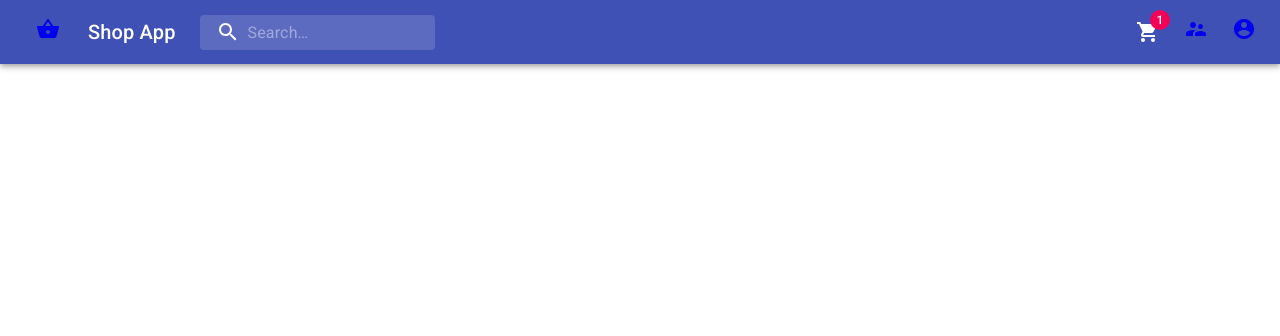
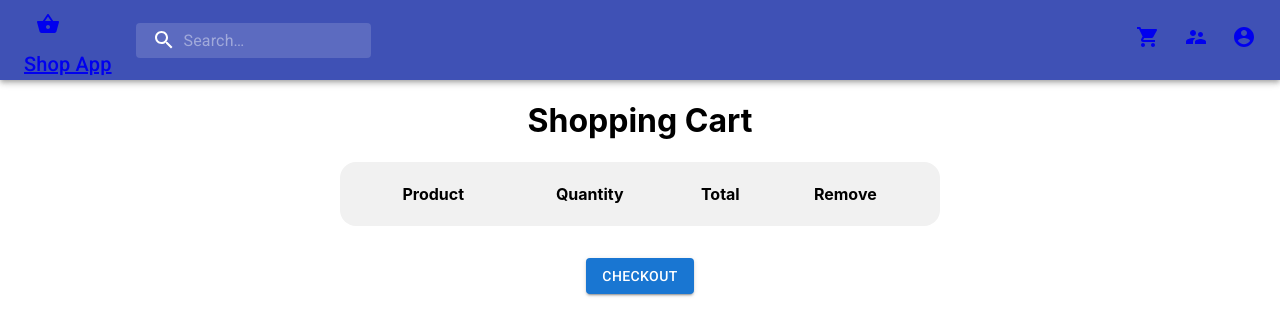
Before and after one commit to manhtran1611/ShopApp, a React (Create React App) app: page /cart in a window 1280 px wide. Shown: the top 336 px of the page. Built offline with nearby package versions, Linux system fonts and the light colour scheme.

Commit message:
Added cart function, frontend only

```diff
--- /dev/null
+++ b/src/components/Cart/index.tsx
@@ -0,0 +1,136 @@
+import React from "react";
+import { RouteComponentProps } from "react-router";
+import { useAppDispatch, useAppSelector } from "../../redux/hooks";
+import {
+  checkout,
+  getTotalPrice,
+  removeFromCart,
+  updateQuantity,
+} from "../../redux/cartSlice";
+
+// * MATERIAL UI
+import { makeStyles, Theme, createStyles } from "@material-ui/core";
+import DeleteIcon from "@mui/icons-material/Delete";
+import Button from "@mui/material/Button";
+
+export const useStyles = makeStyles((theme: Theme) =>
+  createStyles({
+    page: {
+      display: "flex",
+      flexDirection: "column",
+      alignItems: "center",
+      justifyContent: "center",
+    },
+    table: {
+      width: "600px",
+      backgroundColor: "#f1f1f1",
+      margin: "0 auto",
+      borderRadius: "1em",
+      padding: "1em",
+      borderSpacing: "5px",
+      marginBottom: "2em",
+      "& tbody, & td": {
+        padding: "0.5em",
+        backgroundColor: "white",
+      },
+      "& tfoot, & td": {
+        fontWeight: "bold",
+      },
+    },
+    total: { color: "green" },
+    button: {
+      border: "none",
+      fontSize: "24px",
+      padding: "1em",
+    },
+    form: {
+      display: "flex",
+      alignItems: "center",
+    },
+    input: { fontSize: "1em", width: "3em" },
+    errorBox: { color: "red" },
+  })
+);
+
+export const Cart = (props: RouteComponentProps) => {
+  const classes = useStyles();
+  const dispatch = useAppDispatch();
+  const cart = useAppSelector((state) => state.cartReducer.items);
+  console.log(cart);
+  const products = useAppSelector((state) => state.productsReducer.entities);
+  const totalPrice = useAppSelector(getTotalPrice);
+  const checkoutState = useAppSelector(
+    (state) => state.cartReducer.checkoutState
+  );
+  console.log(checkoutState);
+  function onQuantityChange(e: React.FocusEvent<HTMLInputElement>, id: string) {
+    const quantity = Number(e.target.value) || 0;
+    dispatch(updateQuantity({ id, quantity }));
+  }
+
+  function onCheckout(e: React.FormEvent<HTMLFormElement>) {
+    e.preventDefault();
+    dispatch(checkout());
+  }
+
+  return (
+    <main className={classes.page}>
+      <h1>Shopping Cart</h1>
+      <table className={classes.table}>
+        <thead>
+          <tr>
+            <th>Product</th>
+            <th>Quantity</th>
+            <th>Total</th>
+            <th>Remove</th>
+          </tr>
+        </thead>
+        <tbody>
+          {Object.entries(cart).map(([id, quantity]) => (
+            <tr>
+              <td>{products[id]?.name} </td>
+              <td>
+                <input
+                  type="number"
+                  min="0"
+                  max={products[id]?.quantity}
+                  className={classes.input}
+                  defaultValue={quantity}
+                  onBlur={(e) => onQuantityChange(e, id)}
+                />
+              </td>
+              <td>${products[id]?.price} </td>
+              <td>
+                <button
+                  aria-label={`Remove ${products[id]?.name}  from Shopping Cart`}
+                  onClick={() => dispatch(removeFromCart(id))}
+                >
+                  <DeleteIcon />
+                </button>
+              </td>
+            </tr>
+          ))}
+        </tbody>
+        {!cart && (
+          <tfoot>
+            <tr>
+              <td>Total</td>
+              <td></td>
+              <td className={classes.total}>${totalPrice}</td>
+              <td></td>
+            </tr>
+          </tfoot>
+        )}
+      </table>
+      <form onSubmit={onCheckout}>
+        {cart === {} || checkoutState === "pending" ? (
+          <Button disabled>Checkout</Button>
+        ) : (
+          <Button type="submit" variant="contained">
+            Checkout
+          </Button>
+        )}
+      </form>
+    </main>
+  );
+};
--- a/src/components/Navbar/index.tsx
+++ b/src/components/Navbar/index.tsx
@@ -1,13 +1,9 @@
 import React from "react";
 import { Link } from "react-router-dom";
-
+// * REDUX
+import { getMemorizedNumItems } from "../../redux/cartSlice";
+import { useAppSelector } from "../../redux/hooks";
 //  * MATERIAL UI
-import {
-  alpha,
-  makeStyles,
-  Theme,
-  createStyles,
-} from "@material-ui/core/styles";
 import AppBar from "@material-ui/core/AppBar";
 import Toolbar from "@material-ui/core/Toolbar";
 import IconButton from "@material-ui/core/IconButton";
@@ -20,8 +16,14 @@ import MoreIcon from "@material-ui/icons/MoreVert";
 import ShoppingBasketIcon from "@material-ui/icons/ShoppingBasket";
 import ShoppingCartIcon from "@material-ui/icons/ShoppingCart";
 import SupervisorAccountIcon from "@material-ui/icons/SupervisorAccount";
+import {
+  alpha,
+  makeStyles,
+  Theme,
+  createStyles,
+} from "@material-ui/core/styles";
 
-const useStyles = makeStyles((theme: Theme) =>
+export const useStyles = makeStyles((theme: Theme) =>
   createStyles({
     grow: {
       flexGrow: 1,
@@ -91,19 +93,24 @@ const useStyles = makeStyles((theme: Theme) =>
 
 export default function PrimarySearchAppBar() {
   const classes = useStyles();
-
+  const numItems = useAppSelector(getMemorizedNumItems);
   return (
     <div className={classes.grow}>
       <AppBar position="static">
         <Toolbar>
+          <Link to="/" color="inherit">
             <IconButton className={classes.menuButton} color="inherit">
-            <a href="/">
               <ShoppingBasketIcon />
-            </a>
             </IconButton>
-          <Typography className={classes.title} variant="h6" noWrap>
+            <Typography
+              component="span"
+              className={classes.title}
+              variant="h6"
+              noWrap
+            >
               Shop App
             </Typography>
+          </Link>
           <div className={classes.search}>
             <div className={classes.searchIcon}>
               <SearchIcon />
@@ -114,16 +121,17 @@ export default function PrimarySearchAppBar() {
                 root: classes.inputRoot,
                 input: classes.inputInput,
               }}
-              inputProps={{ "aria-label": "search" }}
             />
           </div>
           <div className={classes.grow} />
           <div className={classes.sectionDesktop}>
+            <Link to="/cart" color="inherit">
               <IconButton color="inherit">
-              <Badge badgeContent={1} color="secondary">
+                <Badge badgeContent={numItems} color="secondary">
                   <ShoppingCartIcon />
                 </Badge>
               </IconButton>
+            </Link>
             <IconButton color="inherit">
               <Link to="/user/register">
                 <SupervisorAccountIcon />
--- a/src/components/ProductList/SingleProductPage/index.tsx
+++ b/src/components/ProductList/SingleProductPage/index.tsx
@@ -113,9 +113,9 @@ export const SingleProductPage: React.FC<Props> = ({ match }: Props) => {
   // console.log(product);
 
   const reviews = useAppSelector(selectAllReviews);
-  console.log(reviews);
+  // console.log(reviews);
   const reviewStatus = useAppSelector((state) => state.reviewReducer.status);
-  console.log(reviewStatus);
+  // console.log(reviewStatus);
 
   useEffect(() => {
     dispatch(fetchProductById(productId));
@@ -140,11 +140,11 @@ export const SingleProductPage: React.FC<Props> = ({ match }: Props) => {
         <img src={product.image} alt={product.name} />
       </div>
       <article className={classes.text}>
-        <Typography className={classes.title}>
+        <Typography component={"span"} className={classes.title}>
           <div>{product.name}</div>
           <div className={classes.price}>{product.price}$</div>
         </Typography>
-        <Typography className={classes.description}>
+        <Typography component={"span"} className={classes.description}>
           {product.description} Lorem ipsum dolor, sit amet consectetur
           adipisicing elit. At commodi soluta earum ad, repudiandae accusantium
           pariatur aliquam ullam, repellat velit eaque voluptatem dignissimos
@@ -168,7 +168,7 @@ export const SingleProductPage: React.FC<Props> = ({ match }: Props) => {
           {reviews ? (
             reviews.map((review: Review) => {
               return (
-                <div className={classes.review}>
+                <div key={review._id} className={classes.review}>
                   <Typography>{review.user.username}</Typography>
                   <Typography>{review.text}</Typography>
                   <Typography>{review.date}</Typography>
@@ -176,7 +176,7 @@ export const SingleProductPage: React.FC<Props> = ({ match }: Props) => {
               );
             })
           ) : (
-            <Typography>No reviews yet</Typography>
+            <Typography component={"span"}>No reviews yet</Typography>
           )}
         </div>
       </article>
--- a/src/components/ProductList/index.tsx
+++ b/src/components/ProductList/index.tsx
@@ -6,7 +6,7 @@ import { Link } from "react-router-dom";
 //  * Redux
 import { fetchProducts, selectAllProducts } from "../../redux/productsSlice";
 import { useAppDispatch, useAppSelector } from "../../redux/hooks";
-
+import { addToCart } from "../../redux/cartSlice";
 //  * MATERIAL UI
 import CardContent from "@material-ui/core/CardContent";
 import Typography from "@material-ui/core/Typography";
@@ -59,7 +59,7 @@ export const ProductsList = () => {
       <div className={classes.container}>
         {products.map((product: Product) => {
           return (
-            <div>
+            <div key={product._id}>
               <Card className={classes.root}>
                 <CardActionArea>
                   <CardMedia
@@ -68,21 +68,25 @@ export const ProductsList = () => {
                     title={product.name}
                   />
                   <CardContent>
-                    <Typography className={classes.title}>
-                      <p>{product.name}</p>
+                    <Typography component={"span"} className={classes.title}>
+                      <div>{product.name}</div>
                     </Typography>
                     <Typography
+                      component={"span"}
                       variant="body2"
                       color="textSecondary"
-                      component="p"
                     >
-                      <p>Price: {product.price}$</p>
-                      <p>Quantity: {product.quantity}</p>
+                      <div>Price: {product.price}$</div>
+                      <div>Quantity: {product.quantity}</div>
                     </Typography>
                   </CardContent>
                 </CardActionArea>
                 <CardActions>
-                  <Button size="small" color="primary">
+                  <Button
+                    size="small"
+                    color="primary"
+                    onClick={() => dispatch(addToCart(product._id))}
+                  >
                     Add to Cart
                   </Button>
                   <Link
--- a/src/interface/index.ts
+++ b/src/interface/index.ts
@@ -27,3 +27,7 @@ export interface OutputUser {
   _id: string;
   name: string;
 }
+
+export interface CartItems {
+  [itemId: string]: number;
+}
--- a/src/page/HomePage.tsx
+++ b/src/page/HomePage.tsx
@@ -4,9 +4,8 @@ import Navbar from "../components/Navbar";
 import { ProductsList } from "../components/ProductList";
 import { Product } from "./product";
 import { User } from "./user/User";
-
-export const HomePage: React.FC = (): JSX.Element => {
-  return (
+import { CartRoute } from "./cart";
+export const HomePage: React.FC = (): JSX.Element => (
   <div>
     <Navbar />
     <div>
@@ -14,8 +13,8 @@ export const HomePage: React.FC = (): JSX.Element => {
         <Route exact path="/" component={ProductsList} />
         <Route path="/user" render={(props) => <User {...props} />} />
         <Route path="/products" component={Product} />
+        <Route path="/cart" render={(props) => <CartRoute {...props} />} />
       </Switch>
     </div>
   </div>
 );
-};
--- /dev/null
+++ b/src/page/cart/index.tsx
@@ -0,0 +1,12 @@
+import React from "react";
+import { Route, RouteComponentProps, Switch } from "react-router-dom";
+import { Cart } from "../../components/Cart";
+export const CartRoute = (props: RouteComponentProps) => {
+  return (
+    <div>
+      <Switch>
+        <Route path="/cart" render={(props) => <Cart {...props} />} />
+      </Switch>
+    </div>
+  );
+};
--- /dev/null
+++ b/src/redux/cartSlice.ts
@@ -0,0 +1,93 @@
+import {
+  createAsyncThunk,
+  createSelector,
+  createSlice,
+  PayloadAction,
+} from "@reduxjs/toolkit";
+import { CartItems } from "../interface";
+import { RootState } from "./rootReducer";
+import { AppDispatch } from "./store";
+import ProductDataService from "../services/index";
+
+export interface CartState {
+  items: { [itemId: string]: number };
+  checkoutState: "idle" | "pending" | "error";
+  errorMessage: string;
+}
+
+const initialState: CartState = {
+  items: {},
+  checkoutState: "idle",
+  errorMessage: "",
+};
+
+export const getMemorizedNumItems = createSelector(
+  (state: RootState) => state.cartReducer.items,
+  (items) => {
+    console.log("calling get cart");
+    let numItems = 0;
+    for (let id in items) {
+      numItems += items[id];
+    }
+    return numItems;
+  }
+);
+
+export const getTotalPrice = createSelector(
+  (state: RootState) => state.cartReducer.items,
+  (state: RootState) => state.productsReducer.entities,
+  (items, products) => {
+    let total = 0;
+    for (let id in items) {
+      total += (products[id]?.price as number) * items[id];
+    }
+    return total;
+  }
+);
+
+const cartSlice = createSlice({
+  name: "cart",
+  initialState,
+  reducers: {
+    addToCart(state, action: PayloadAction<string>) {
+      const id = action.payload;
+      if (state.items[id]) {
+        state.items[id]++;
+      } else {
+        state.items[id] = 1;
+      }
+    },
+    removeFromCart(state, action: PayloadAction<string>) {
+      delete state.items[action.payload];
+    },
+    updateQuantity(
+      state,
+      action: PayloadAction<{ id: string; quantity: number }>
+    ) {
+      const { id, quantity } = action.payload;
+      state.items[id] = quantity;
+    },
+  },
+  extraReducers: (builders) => {
+    builders
+      .addCase("cart/checkout/pending", (state, action) => {
+        state.checkoutState = "pending";
+        state.items = {};
+      })
+      .addCase("cart/checkout/fulfilled", (state, action) => {
+        state.checkoutState = "idle";
+      });
+  },
+});
+
+export function checkout() {
+  return function checkoutThunk(dispatch: AppDispatch) {
+    dispatch({ type: "cart/checkout/pending" });
+    setTimeout(function () {
+      dispatch({ type: "cart/checkout/fulfilled" });
+    }, 500);
+  };
+}
+
+export const { addToCart, removeFromCart, updateQuantity } = cartSlice.actions;
+export default cartSlice.reducer;
--- a/src/redux/reviewsSlice.ts
+++ b/src/redux/reviewsSlice.ts
@@ -24,7 +24,7 @@ export const fetchReviews = createAsyncThunk(
   "reviews/getReview",
   async (productId: string) => {
     const response = await ProductDataService.getReviews(productId);
-    console.log(response.data);
+    // console.log(response.data);
     return response.data.reviews;
   }
 );
--- a/src/redux/rootReducer.ts
+++ b/src/redux/rootReducer.ts
@@ -2,11 +2,13 @@ import { combineReducers } from "redux";
 import productsReducer from "./productsSlice";
 import reviewReducer from "./reviewsSlice";
 import userReducer from "./userSlice";
+import cartReducer from "./cartSlice";
 
 const rootReducer = combineReducers({
   productsReducer,
   reviewReducer,
   userReducer,
+  cartReducer,
 });
 
 export default rootReducer;
--- a/src/services/index.ts
+++ b/src/services/index.ts
@@ -1,5 +1,5 @@
 import API from "../axios";
-import { Product, Review, InputUser } from "../interface";
+import { Product, Review, InputUser, CartItems } from "../interface";
 class ProductDataService {
   getAllProduct(page: number = 0) {
     return API.get(`products?page=${page}`);
@@ -31,6 +31,9 @@ class ProductDataService {
   deleteReview(productId: string, reviewId: string) {
     return API.delete(`products/${productId}/reviews/${reviewId}`);
   }
+  checkoutCart(cartItems: CartItems) {
+    return API.post(`/cart`, cartItems);
+  }
   registerUser(user: InputUser) {
     return API.post("/user/register", user);
   }
```
Also changed, not shown: package.json (+6 -1 lines), 2 other files (tests, documents, lock files or other folders). Lines whose indentation alone changed are shown as unchanged.
